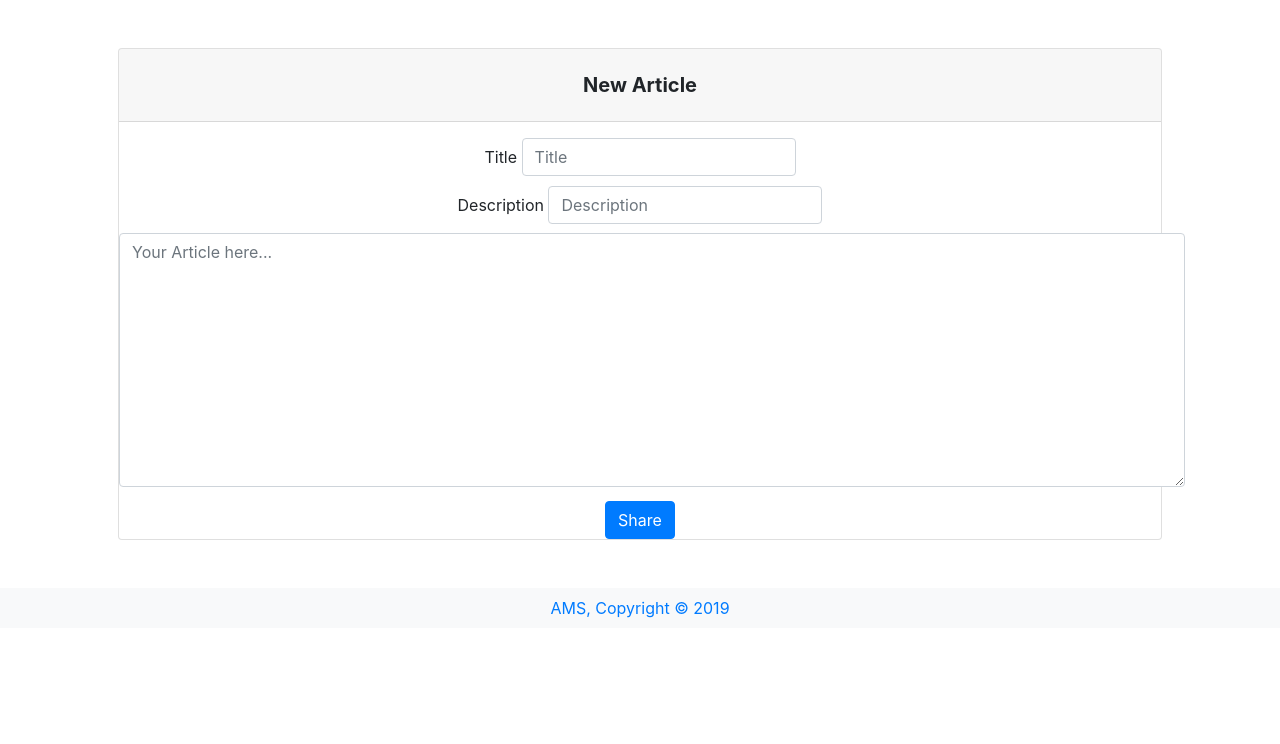
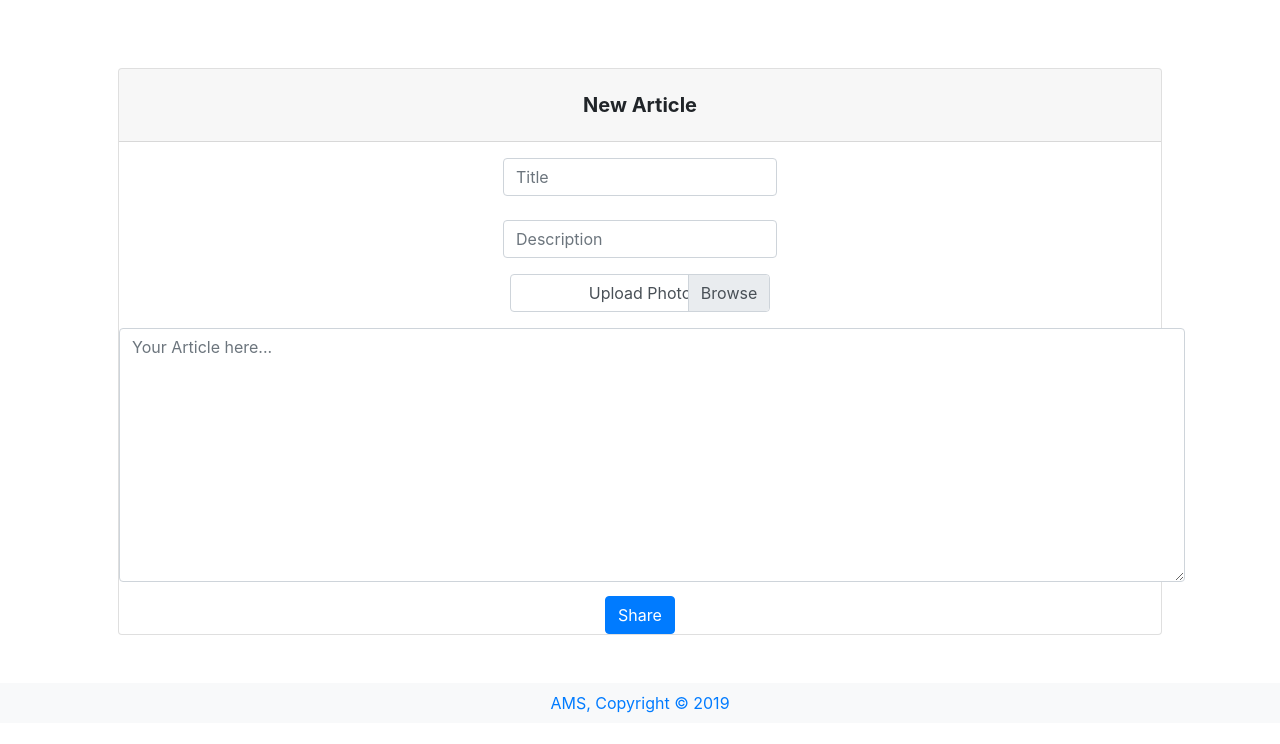
Before and after one commit to Amani-mufin/article_management, a Flask app: template templates/add_article.html in a window 1280 px wide. Shown: the part 56-800 px from the top of the page. Run offline with Flask 2, Linux system fonts and the light colour scheme; the template is opened without the code that fills it, so the values that code supplies are empty; some libraries are stand-ins or nearby versions.

Commit message:
Article posting to database

```diff
--- a/application.py
+++ b/application.py
@@ -230,13 +230,24 @@ def view():
     return render_template("view.html")
 
 
-@app.route("/edit", methods=["GET", "POST"])
+@app.route("/article", methods=["GET", "POST"])
 # @login_required
-def edit():
+def article():
     """Get stock quote."""
     if request.method == "POST":
+        userid = session["user_id"]
+        title = request.form.get("title")
+        description = request.form.get("description")
+        content = request.form.get("content")
+        image = request.form.get("image")
 
-        return render_template("edited.html")
+
+        if not title or not description or not content:
+            return render_template ("add_article.html", msg="Title, Description and Content fields must be filled")
+
+        db.execute("INSERT INTO articles ('userid', 'title', 'description', 'content', 'image') VALUES (:userid, :title, :description, :content, :image)",
+            userid=userid, title=title, description=description, content=content, image=image)
+        return render_template ("add_article.html", msg="Article posted successfully!")
 
     else:
         return render_template("add_article.html")
--- a/templates/add_article.html
+++ b/templates/add_article.html
@@ -7,28 +7,35 @@ Log In
 
 
 {% block main %}
-
+<div class="rpt_warn">{{msg}}</div>
 <div class="card">
 
     <h5 class="card-header info-color white-text  mb-3 text-center py-4">
         <strong>New Article</strong>
     </h5>
 
-    <form action="/new_article" method="POST">
+    <form action="/article" method="POST">
 
-        <label for="title">Title</label>
-        <input type="text" class="form-control " name="title" placeholder="Title">
-
+        <label for="title">
+            <input type="text" class="form-control " name="title" placeholder="Title">
+        </label>
         <br>
-        <label for="description" class="mb-3 mt-3">Description</label>
-            <input type="text" class="form-control md-6 description" name="description" placeholder="Description">
-
+        <label for="description" class="mb-3 mt-3">
+        <input type="text" class="form-control md-6 description" name="description" placeholder="Description">
+        </label>
+        <br>
+        <div class="custom-file mb-3 col-md-3">
+            <label class="custom-file-label" for="inputGroupFile01">Upload Photo</label>
+            <input type="file" class="custom-file-input"  name="image">
+        </div>
         <br>
         <label for="content">
-            <textarea name="content" id="textarea" cols=100% rows="10" class="form-control" placeholder="Your Article here..."></textarea>
+            <textarea name="content" id="textarea" cols=100% rows="10" class="form-control"
+                placeholder="Your Article here..."></textarea>
         </label>
 
         <br>
+
         <button class="btn btn-primary" type="submit">Share</button>
     </form>
 </div>
```
